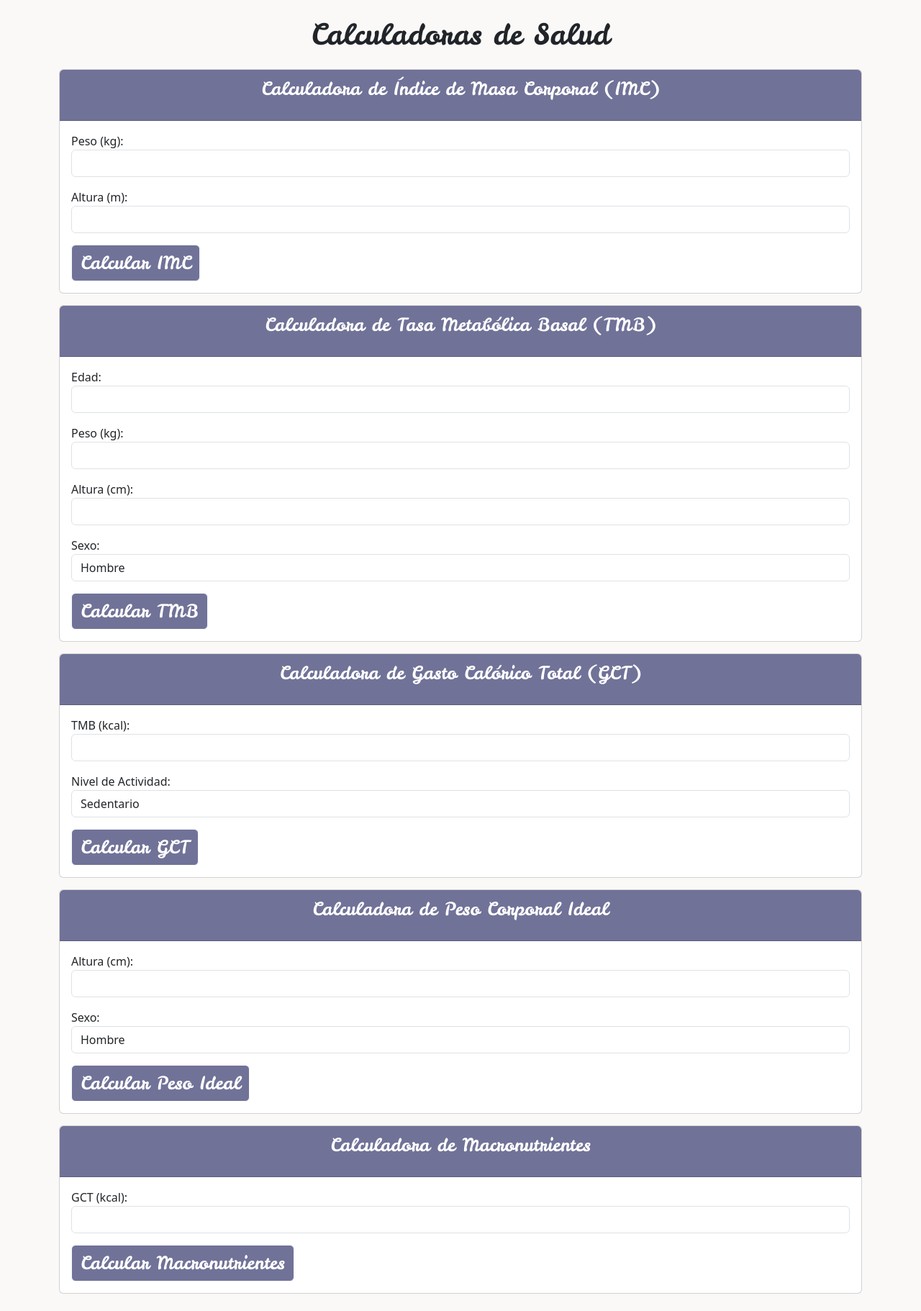
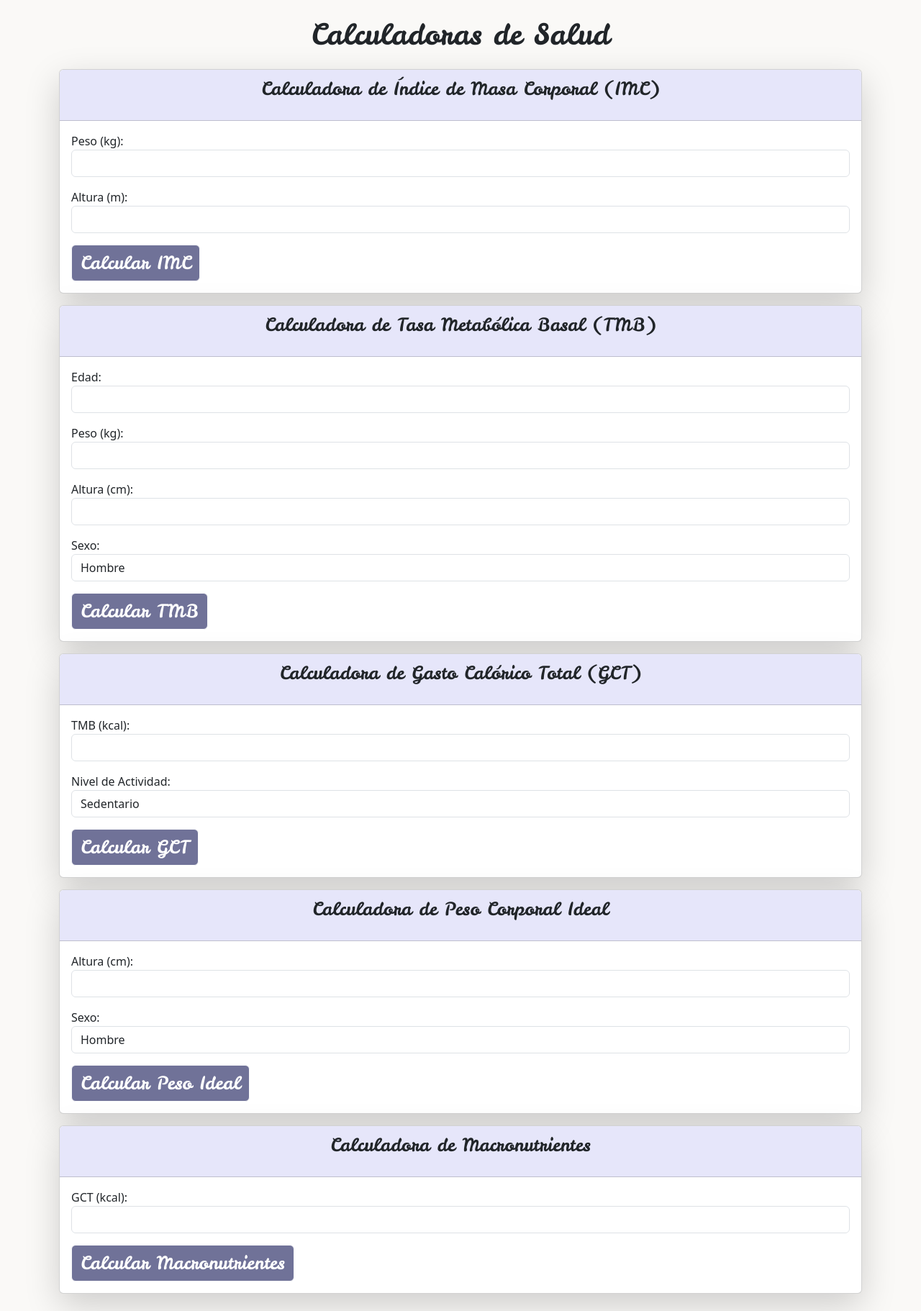
Before and after one commit to Karla-Michelle-Andres-Cruz/nutriApp, a Flask app: page /calculadoras in a window 1280 px wide. Shown: the part 59-1881 px from the top of the page at 72% size. Run offline with Flask 3, Linux system fonts and the light colour scheme; some web fonts are replaced.

Commit message:
20/11/25

```diff
--- a/templates/calculadoras.html
+++ b/templates/calculadoras.html
@@ -4,8 +4,8 @@
 <div class="container my-4">
     <h2 class="text-center mb-4" style="font-family: 'Leckerli One', system-ui; font-size: 40px;">Calculadoras de Salud</h2>
 
-    <div class="card mb-3">
-        <div class="card-header text-white" style="background-color:#707298;">
+    <div class="card mb-3 shadow-lg">
+        <div class="card-header" style="background-color:#E6E6FA;">
             <p style="font-family: 'Leckerli One', system-ui; font-size: 25px;" class="text-center">Calculadora de Índice de Masa Corporal (IMC)</p>
         </div>
         <div class="card-body">
@@ -27,8 +27,8 @@
         </div>
     </div>
 
-    <div class="card mb-3">
-        <div class="card-header text-white" style="background-color:#707298;">
+    <div class="card mb-3 shadow-lg">
+        <div class="card-header" style="background-color:#E6E6FA;">
             <p style="font-family: 'Leckerli One', system-ui; font-size: 25px;" class="text-center">Calculadora de Tasa Metabólica Basal (TMB)</p>
         </div>
         <div class="card-body">
@@ -61,8 +61,8 @@
         </div>
     </div>
 
-    <div class="card mb-3">
-        <div class="card-header text-white" style="background-color:#707298;">
+    <div class="card mb-3 shadow-lg">
+        <div class="card-header" style="background-color:#E6E6FA;">
             <p style="font-family: 'Leckerli One', system-ui; font-size: 25px;" class="text-center">Calculadora de Gasto Calórico Total (GCT)</p>
         </div>
         <div class="card-body">
@@ -89,8 +89,8 @@
         </div>
     </div>
 
-    <div class="card mb-3">
-        <div class="card-header text-white" style="background-color:#707298;">
+    <div class="card mb-3 shadow-lg">
+        <div class="card-header" style="background-color:#E6E6FA;">
             <p style="font-family: 'Leckerli One', system-ui; font-size: 25px;" class="text-center">Calculadora de Peso Corporal Ideal</p>
         </div>
         <div class="card-body">
@@ -115,8 +115,8 @@
         </div>
     </div>
 
-    <div class="card mb-3">
-        <div class="card-header text-white" style="background-color:#707298;">
+    <div class="card mb-3 shadow-lg">
+        <div class="card-header" style="background-color:#E6E6FA;">
             <p style="font-family: 'Leckerli One', system-ui; font-size: 25px;" class="text-center">Calculadora de Macronutrientes</p>
         </div>
         <div class="card-body">
```
